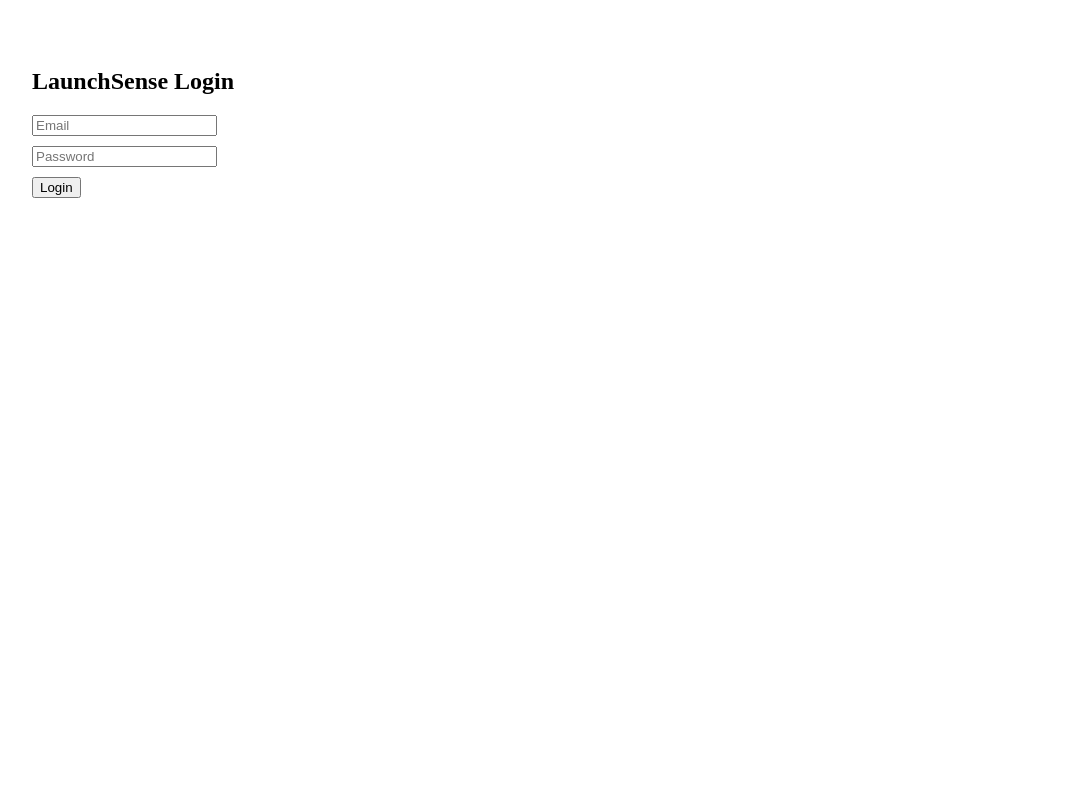
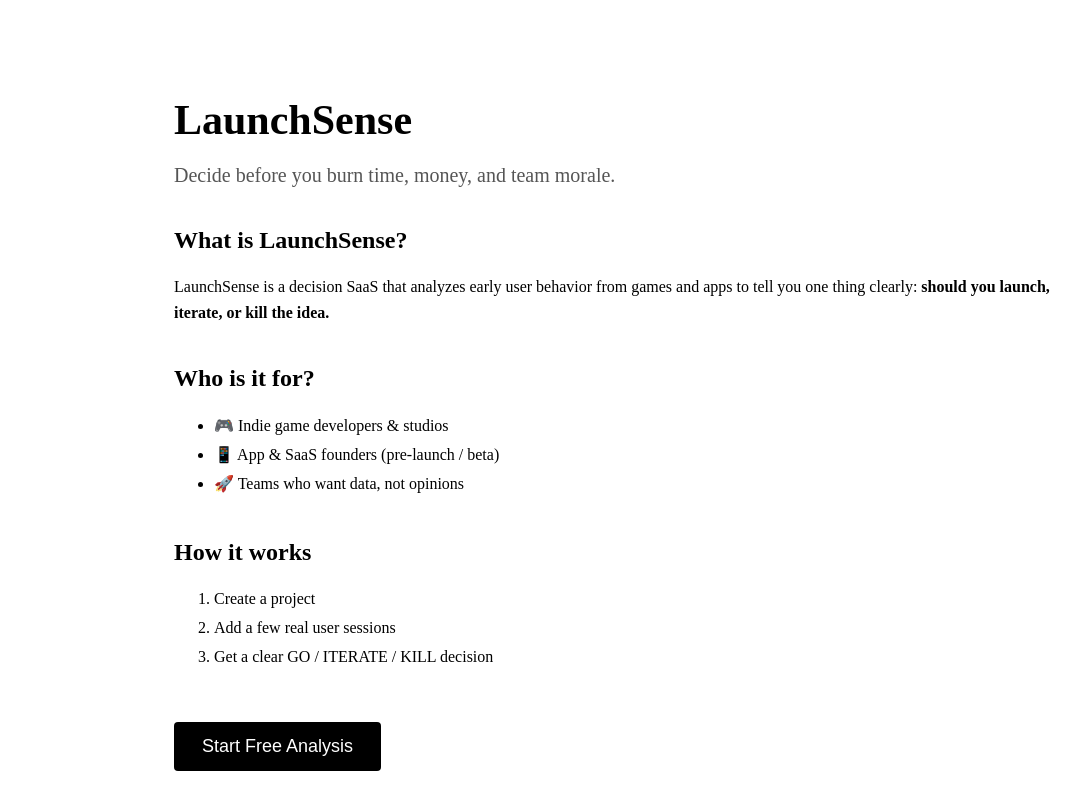
Before and after one commit to ashish98765/launchsense, a Next.js app in the folder frontend/: page / in a window 1280 px wide. Shown: the top 810 px of the page, without its empty margins (16-1096 px from the left). Built offline with nearby package versions, Linux system fonts and the light colour scheme.

Commit message:
Update index.js

```diff
--- a/frontend/pages/index.js
+++ b/frontend/pages/index.js
@@ -1,29 +1,65 @@
-import { useState } from "react";
+import Link from "next/link";
 
-export default function Login() {
-  const [email, setEmail] = useState("");
-  const [password, setPassword] = useState("");
+export default function Home() {
+  return (
+    <div style={{ padding: 60, maxWidth: 900, margin: "0 auto" }}>
+      {/* Header */}
+      <h1 style={{ fontSize: 42, marginBottom: 10 }}>
+        LaunchSense
+      </h1>
 
-  return (
-    <div style={{ padding: 40 }}>
-      <h2>LaunchSense Login</h2>
+      <p style={{ fontSize: 20, color: "#555", marginBottom: 40 }}>
+        Decide before you burn time, money, and team morale.
+      </p>
 
-      <input
-        placeholder="Email"
-        value={email}
-        onChange={(e) => setEmail(e.target.value)}
-        style={{ display: "block", marginBottom: 10 }}
-      />
+      {/* What it does */}
+      <section style={{ marginBottom: 40 }}>
+        <h2>What is LaunchSense?</h2>
+        <p style={{ fontSize: 16, lineHeight: 1.6 }}>
+          LaunchSense is a decision SaaS that analyzes early user behavior
+          from games and apps to tell you one thing clearly:
+          <b> should you launch, iterate, or kill the idea.</b>
+        </p>
+      </section>
 
-      <input
-        type="password"
-        placeholder="Password"
-        value={password}
-        onChange={(e) => setPassword(e.target.value)}
-        style={{ display: "block", marginBottom: 10 }}
-      />
+      {/* Who it is for */}
+      <section style={{ marginBottom: 40 }}>
+        <h2>Who is it for?</h2>
+        <ul style={{ fontSize: 16, lineHeight: 1.8 }}>
+          <li>🎮 Indie game developers & studios</li>
+          <li>📱 App & SaaS founders (pre-launch / beta)</li>
+          <li>🚀 Teams who want data, not opinions</li>
+        </ul>
+      </section>
 
-      <button>Login</button>
+      {/* How it works */}
+      <section style={{ marginBottom: 40 }}>
+        <h2>How it works</h2>
+        <ol style={{ fontSize: 16, lineHeight: 1.8 }}>
+          <li>Create a project</li>
+          <li>Add a few real user sessions</li>
+          <li>Get a clear GO / ITERATE / KILL decision</li>
+        </ol>
+      </section>
+
+      {/* CTA */}
+      <div style={{ marginTop: 50 }}>
+        <Link href="/new">
+          <button
+            style={{
+              padding: "14px 28px",
+              fontSize: 18,
+              cursor: "pointer",
+              background: "#000",
+              color: "#fff",
+              border: "none",
+              borderRadius: 4
+            }}
+          >
+            Start Free Analysis
+          </button>
+        </Link>
+      </div>
     </div>
   );
 }
```
